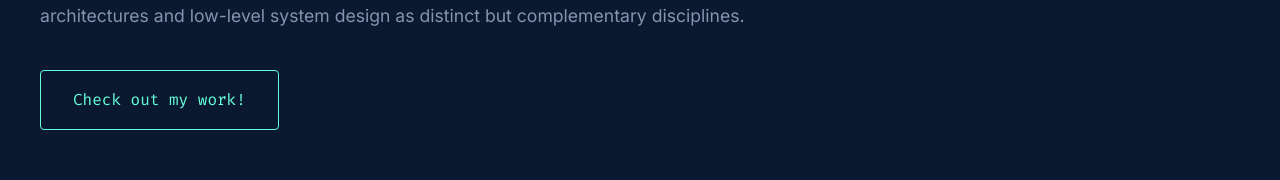
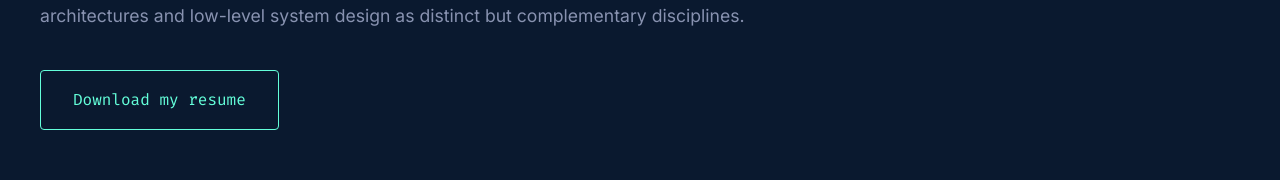
Before and after one commit to Ragu-programmer/Raguram-Portfolio, a React (Vite) app: page / in a window 1280 px wide. Shown: the part 442-622 px from the top of the page. Built offline with nearby package versions, Linux system fonts and the light colour scheme.

Commit message:
update: download resume feature added

```diff
--- a/src/sections/Hero.jsx
+++ b/src/sections/Hero.jsx
@@ -146,11 +146,12 @@ const Hero = () => {
             transition={{ delay: 2.0, duration: 0.5 }}
           >
             <a
-              href="#projects"
+              href="/resume.pdf"
+              download="Raguram_Kasthurisamy_Resume.pdf"
               className="btn"
               style={{ fontSize: "1rem", padding: "1rem 2rem" }}
             >
-              Check out my work!
+              Download my resume
             </a>
           </motion.div>
         </div>
```
Also changed, not shown: 1 other file (tests, documents, lock files or other folders).
